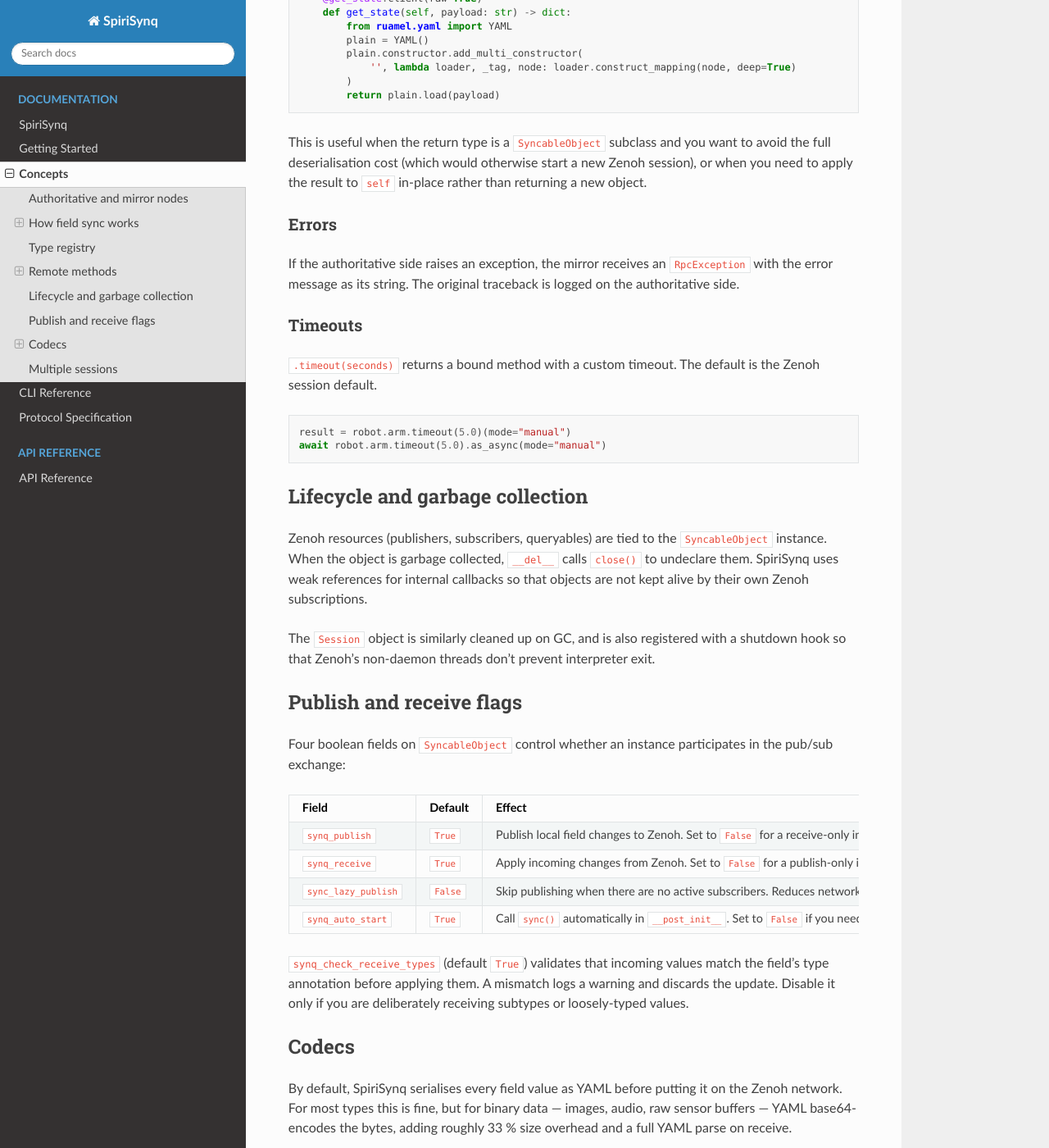
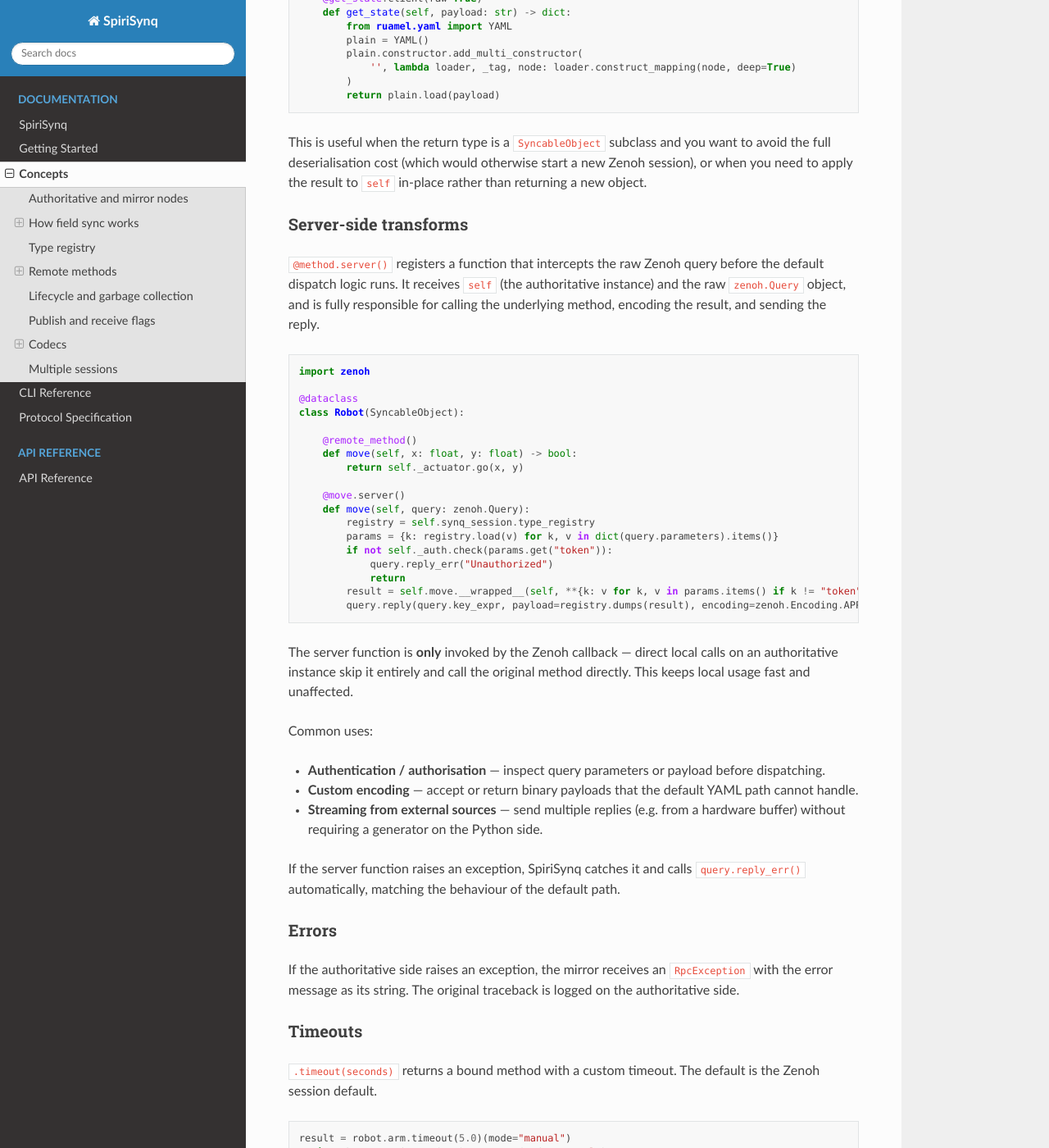
Before and after one commit to spiri-robotics/SpiriSynq, a Sphinx documentation site: the page built from docs/concepts.md, in a window 1280 px wide and 1400 px high, scrolled down 5090 px. Shown: the whole window at 82% size. Built offline with Sphinx 7.4.7 and the Read the Docs theme 3.1.0, drawn with Linux system fonts in a browser that asks for light colours.

Commit message:
feat: add support for server-side transforms on remote methods

````diff
--- a/docs/concepts.md
+++ b/docs/concepts.md
@@ -205,6 +205,41 @@ class Robot(SyncableObject):
 
 This is useful when the return type is a `SyncableObject` subclass and you want to avoid the full deserialisation cost (which would otherwise start a new Zenoh session), or when you need to apply the result to `self` in-place rather than returning a new object.
 
+### Server-side transforms
+
+`@method.server()` registers a function that intercepts the raw Zenoh query before the default dispatch logic runs. It receives `self` (the authoritative instance) and the raw `zenoh.Query` object, and is fully responsible for calling the underlying method, encoding the result, and sending the reply.
+
+```python
+import zenoh
+
+@dataclass
+class Robot(SyncableObject):
+
+    @remote_method()
+    def move(self, x: float, y: float) -> bool:
+        return self._actuator.go(x, y)
+
+    @move.server()
+    def move(self, query: zenoh.Query):
+        registry = self.synq_session.type_registry
+        params = {k: registry.load(v) for k, v in dict(query.parameters).items()}
+        if not self._auth.check(params.get("token")):
+            query.reply_err("Unauthorized")
+            return
+        result = self.move.__wrapped__(self, **{k: v for k, v in params.items() if k != "token"})
+        query.reply(query.key_expr, payload=registry.dumps(result), encoding=zenoh.Encoding.APPLICATION_YAML)
+```
+
+The server function is **only** invoked by the Zenoh callback — direct local calls on an authoritative instance skip it entirely and call the original method directly. This keeps local usage fast and unaffected.
+
+Common uses:
+
+- **Authentication / authorisation** — inspect query parameters or payload before dispatching.
+- **Custom encoding** — accept or return binary payloads that the default YAML path cannot handle.
+- **Streaming from external sources** — send multiple replies (e.g. from a hardware buffer) without requiring a generator on the Python side.
+
+If the server function raises an exception, SpiriSynq catches it and calls `query.reply_err()` automatically, matching the behaviour of the default path.
+
 ### Errors
 
 If the authoritative side raises an exception, the mirror receives an `RpcException` with the error message as its string. The original traceback is logged on the authoritative side.
````
Also changed, not shown: 1 other file.
